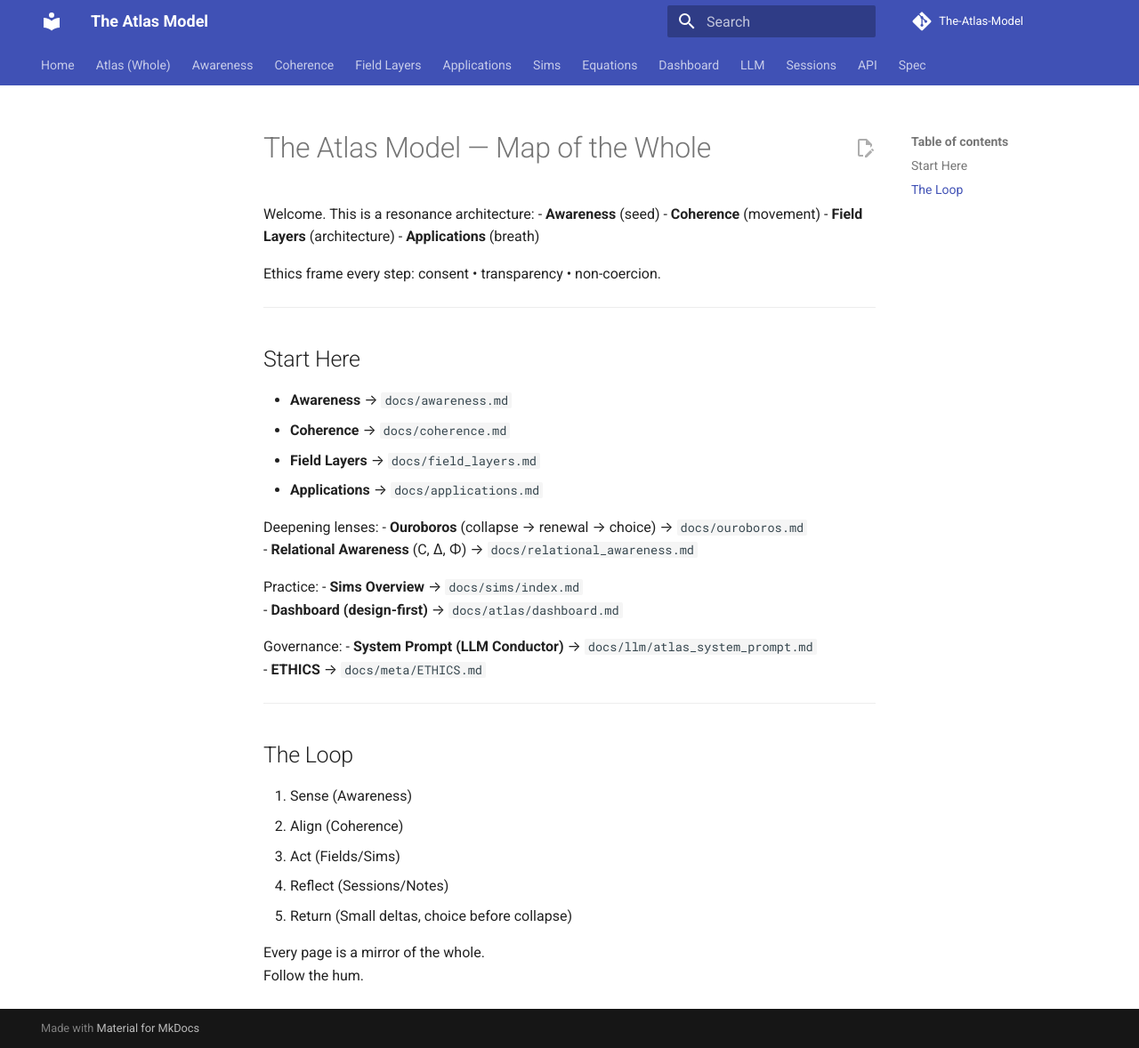
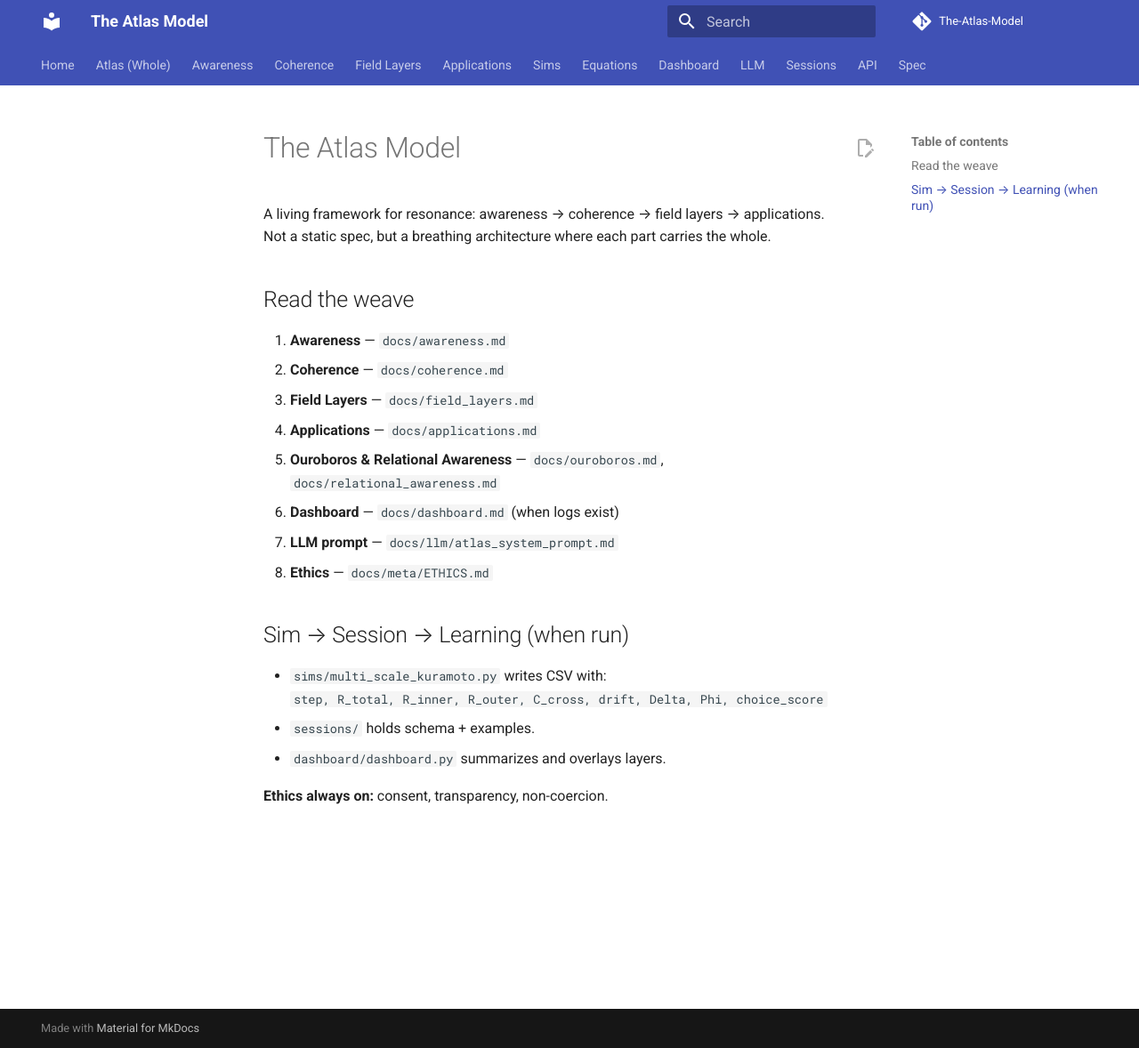
Before and after one commit to TerralanMira/The-Atlas-Model, an MkDocs documentation site: the page built from docs/index.md, in a window 1280 px wide and 1178 px high. Shown: the whole window at 89% size. Built offline with MkDocs 1.6.1 and Material for MkDocs 9.7.7, drawn with Linux system fonts in a browser that asks for light colours; comment, search, counter and statistics services are not loaded.

Commit message:
Update index.md

```diff
--- a/docs/index.md
+++ b/docs/index.md
@@ -1,43 +1,22 @@
-# The Atlas Model — Map of the Whole
+# The Atlas Model
 
-Welcome. This is a resonance architecture:
-- **Awareness** (seed)
-- **Coherence** (movement)
-- **Field Layers** (architecture)
-- **Applications** (breath)
+A living framework for resonance: awareness → coherence → field layers → applications.
+Not a static spec, but a breathing architecture where each part carries the whole.
 
-Ethics frame every step: consent • transparency • non-coercion.
+## Read the weave
+1. **Awareness** — `docs/awareness.md`
+2. **Coherence** — `docs/coherence.md`
+3. **Field Layers** — `docs/field_layers.md`
+4. **Applications** — `docs/applications.md`
+5. **Ouroboros & Relational Awareness** — `docs/ouroboros.md`, `docs/relational_awareness.md`
+6. **Dashboard** — `docs/dashboard.md` (when logs exist)
+7. **LLM prompt** — `docs/llm/atlas_system_prompt.md`
+8. **Ethics** — `docs/meta/ETHICS.md`
 
----
+## Sim → Session → Learning (when run)
+- `sims/multi_scale_kuramoto.py` writes CSV with:
+  `step, R_total, R_inner, R_outer, C_cross, drift, Delta, Phi, choice_score`
+- `sessions/` holds schema + examples.
+- `dashboard/dashboard.py` summarizes and overlays layers.
 
-## Start Here
-
-- **Awareness** → `docs/awareness.md`
-- **Coherence** → `docs/coherence.md`
-- **Field Layers** → `docs/field_layers.md`
-- **Applications** → `docs/applications.md`
-
-Deepening lenses:
-- **Ouroboros** (collapse → renewal → choice) → `docs/ouroboros.md`
-- **Relational Awareness** (C, Δ, Φ) → `docs/relational_awareness.md`
-
-Practice:
-- **Sims Overview** → `docs/sims/index.md`
-- **Dashboard (design-first)** → `docs/atlas/dashboard.md`
-
-Governance:
-- **System Prompt (LLM Conductor)** → `docs/llm/atlas_system_prompt.md`
-- **ETHICS** → `docs/meta/ETHICS.md`
-
----
-
-## The Loop
-
-1. Sense (Awareness)
-2. Align (Coherence)
-3. Act (Fields/Sims)
-4. Reflect (Sessions/Notes)
-5. Return (Small deltas, choice before collapse)
-
-Every page is a mirror of the whole.
-Follow the hum.
+**Ethics always on:** consent, transparency, non-coercion.
```
